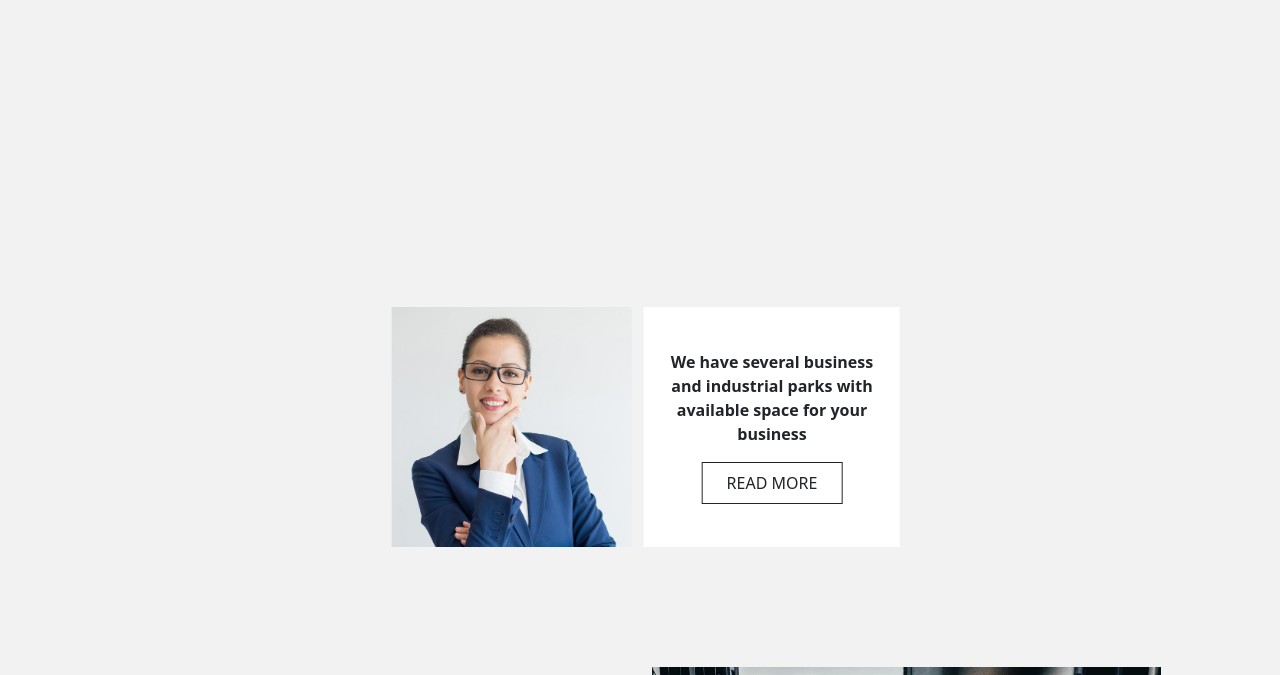
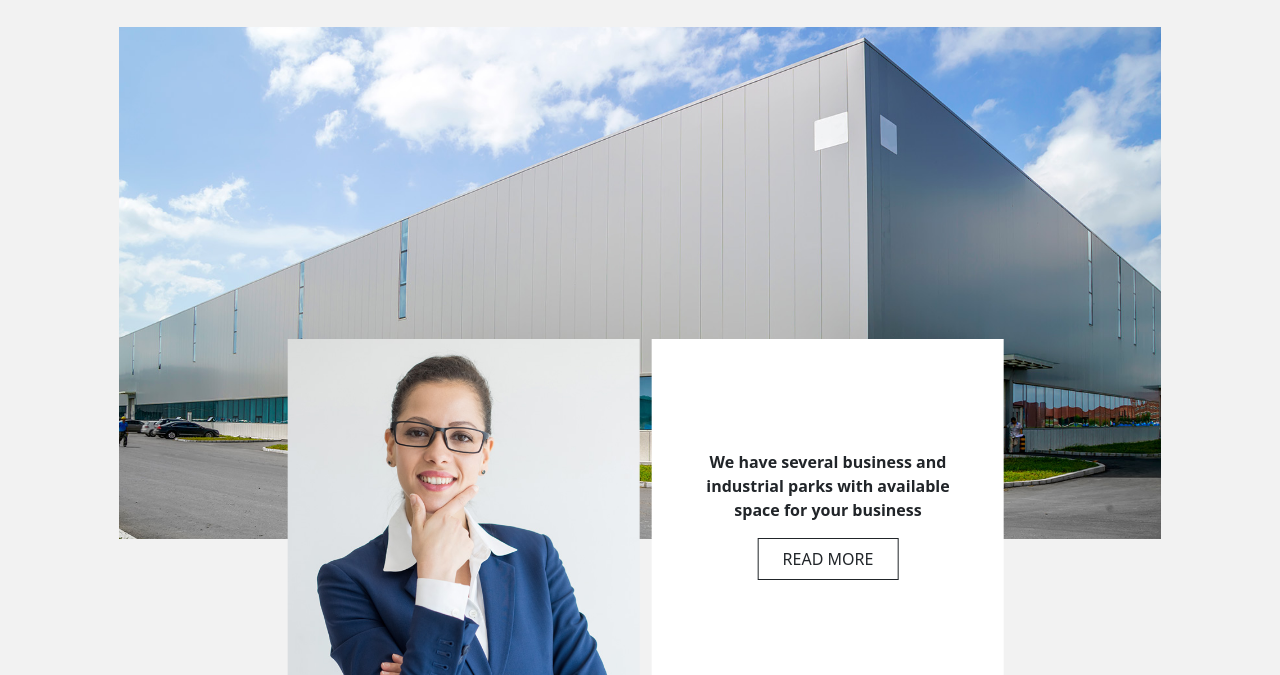
Before and after one commit to nathanrydel/triumph-tech-assignment, a website built with Vite: page src/index.html in a window 1280 px wide. Shown: the part 125-800 px from the top of the page. Built offline with nearby package versions, Linux system fonts and the light colour scheme; files whose address does not match are found by name.

Commit message:
Hero Cleanup

```diff
--- a/src/index.html
+++ b/src/index.html
@@ -12,15 +12,18 @@
   <header class="container py-4 px-3 mx-auto text-center">
     <h1 class="mx-auto col-6 col-lg-4 fw-bold">Business and Industrial Parks</h1>
   </header>
-  <section id="hero" class="container-fluid col-md-10 position-relative">
-    <div class="w-100 position-absolute top-100 start-50 translate-middle">
+
+  <!-- Hero Section -->
+  <section id="hero" class="container-fluid col-md-10 position-relative mb-3 position-relative">
+    <img id="hero-bg" class="" src="./images/1940.jpg" alt="Industrial Building">
+    <div class="w-100 position-absolute top-90 start-50 translate-middle mb-3">
       <div class="row row-cols-auto gy-2 justify-content-center">
         <div id="hero-img-container" class="d-flex justify-content-center">
           <img id="hero-img" class="w-100" src="./images/003.jpg" alt="Female consultant" width="240">
         </div>
         <div id="hero-cta"
-          class="py-4 px-3 bg-white text-center d-flex flex-column justify-content-center align-items-center">
-          <p class="fw-bold">
+          class="p-5 bg-white text-center mb-5 d-flex flex-column justify-content-center align-items-center">
+          <p class="fs-6 fs-xl-4 fw-bold">
             We have several business and industrial parks with available space for your business
           </p>
           <a href="#" class="btn btn-outline-dark no-border-rad">READ MORE</a>
--- a/src/scss/styles.scss
+++ b/src/scss/styles.scss
@@ -7,12 +7,12 @@
 // 2. Include any default variable overrides here
 
 $body-bg: #f2f2f2;
-$input-btn-padding-y:         .5rem;
-$input-btn-padding-x:         1.5rem;
+$input-btn-padding-y: .5rem;
+$input-btn-padding-x: 1.5rem;
 
 // 3. Include remainder of required Bootstrap stylesheets (including any separate color mode stylesheets)
 @import "bootstrap/scss/variables";
-// @import "bootstrap/scss/variables-dark";
+@import "bootstrap/scss/variables-dark";
 
 // 4. Include any default map overrides here
 
@@ -22,9 +22,9 @@ $input-btn-padding-x:         1.5rem;
 @import "bootstrap/scss/root";
 
 // 6. Optionally include any other parts as needed
+@import "bootstrap/scss/utilities";
 @import "bootstrap/scss/buttons";
 @import "bootstrap/scss/card";
-@import "bootstrap/scss/utilities";
 @import "bootstrap/scss/reboot";
 @import "bootstrap/scss/type";
 @import "bootstrap/scss/images";
@@ -37,27 +37,46 @@ $input-btn-padding-x:         1.5rem;
 
 // 8. Add additional custom code here
 
-#hero {
-  background: url(./images/1940.jpg) no-repeat bottom center;
-  background-size: cover;
-  height: 25rem;
+#hero-bg {
+  object-fit: cover;
+  object-position: bottom center;
+  width: 100%;
+  height: 32rem;
 }
 
 #hero-img-container {
   box-sizing: content-box;
-  width: 15rem;
-  height: 15rem;
+  width: 16rem;
+  height: 16rem;
+
+  @media screen and (min-width: 992px) {
+    width: 18rem;
+    height: 18rem;
+  }
+  @media screen and (min-width: 1200px) {
+    width: 22rem;
+    height: 22rem;
+  }
 }
 
 #hero-img {
-  // box-sizing: content-box;
   object-fit: cover;
   object-position: top center;
 }
 
 #hero-cta {
   width: 16rem;
-  height: 15rem;
+  height: 16rem;
+
+  @media screen and (min-width: 992px) {
+    width: 18rem;
+    height: 18rem;
+  }
+
+  @media screen and (min-width: 1200px) {
+    width: 22rem;
+    height: 22rem;
+  }
 }
 
 .no-border-rad {
```
